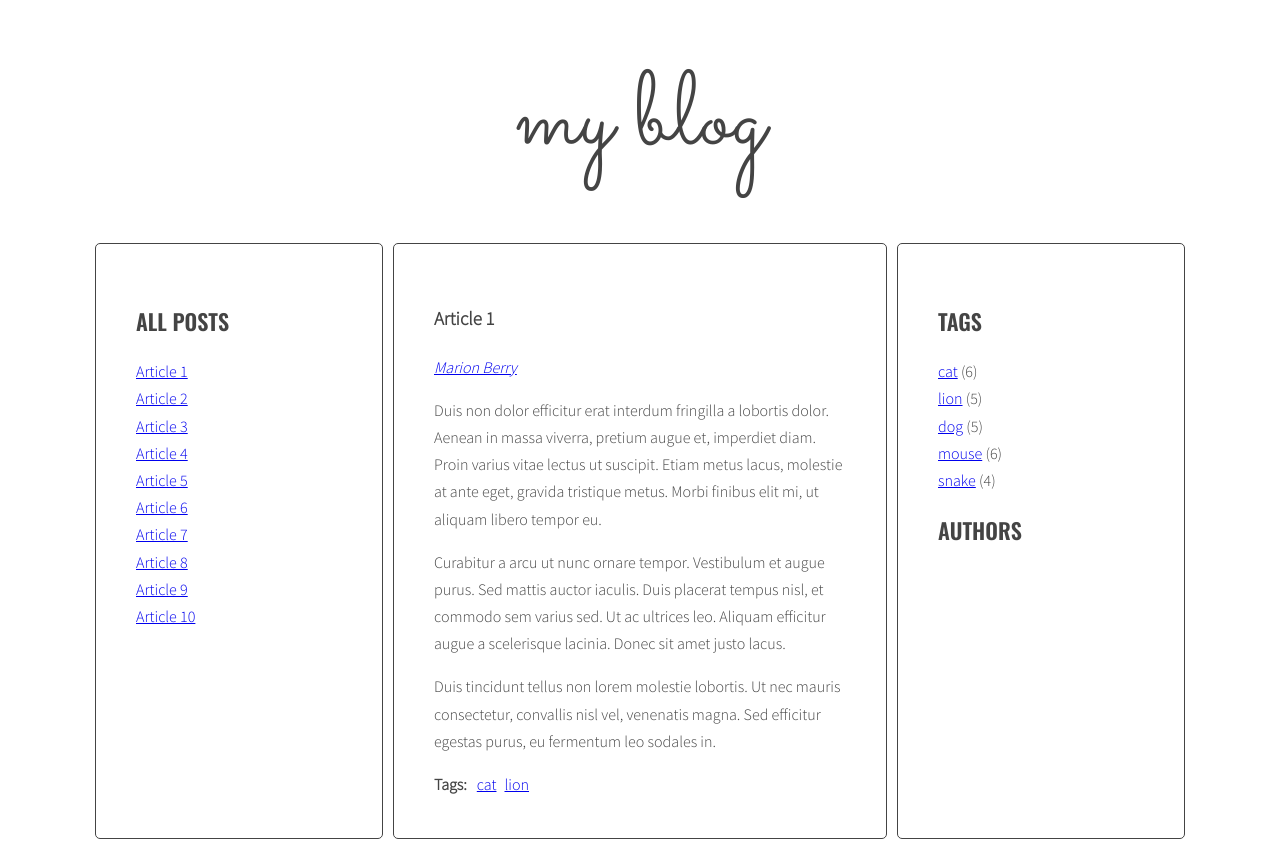
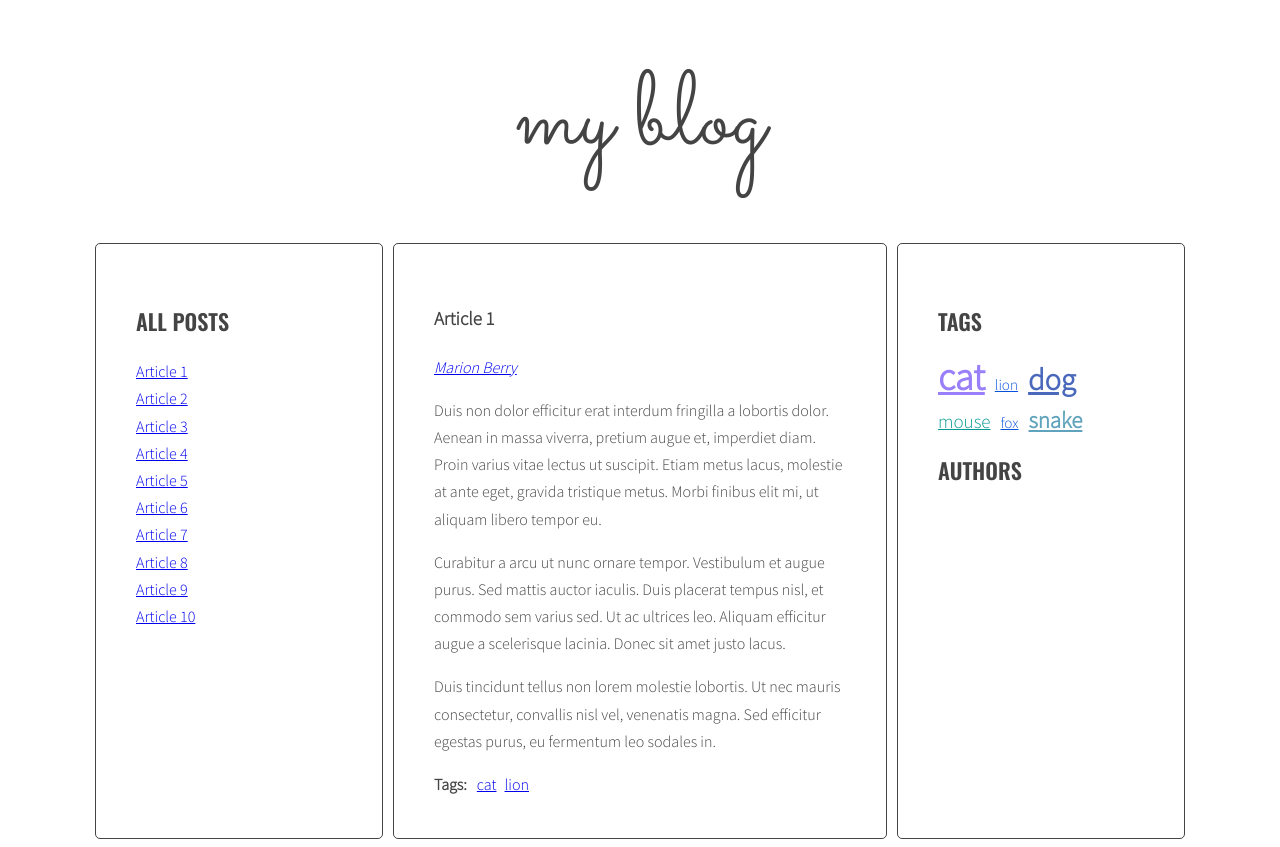
Before and after one commit to rafdul/javascript-blog, a website: page index.html in a window 1280 px wide. Drawn offline with nearby package versions, Linux system fonts and the light colour scheme.

Commit message:
Add style of tags cloud

```diff
--- a/index.html
+++ b/index.html
@@ -35,7 +35,7 @@
                   </ul>
                 </div>
               </article>
-              <article class="post" id="article-2" data-tags="dog mouse" data-author="Theo Tabby">
+              <article class="post" id="article-2" data-tags="dog mouse fox" data-author="Theo Tabby">
                 <h3 class="post-title">Article 2</h3>
                 <p class="post-author"></p>
                 <div class="post-content">
@@ -66,7 +66,7 @@
                   </ul>
                 </div>
               </article>
-              <article class="post" id="article-4" data-tags="lion dog cat" data-author="Kitty Toebean">
+              <article class="post" id="article-4" data-tags="snake dog cat" data-author="Kitty Toebean">
                 <h3 class="post-title">Article 4</h3>
                 <p class="post-author"></p>
                 <div class="post-content">
@@ -82,7 +82,7 @@
                   </ul>
                 </div>
               </article>
-              <article class="post" id="article-5" data-tags="snake cat" data-author="Marion Berry">
+              <article class="post" id="article-5" data-tags="snake cat dog" data-author="Marion Berry">
                 <h3 class="post-title">Article 5</h3>
                 <p class="post-author"></p>
                 <div class="post-content">
@@ -98,7 +98,7 @@
                   </ul>
                 </div>
               </article>
-              <article class="post" id="article-6" data-tags="dog snake" data-author="George Tuxedo">
+              <article class="post" id="article-6" data-tags="dog snake cat fox" data-author="George Tuxedo">
                 <h3 class="post-title">Article 6</h3>
                 <p class="post-author"></p>
                 <div class="post-content">
@@ -114,7 +114,7 @@
                   </ul>
                 </div>
               </article>
-              <article class="post" id="article-7" data-tags="mouse dog" data-author="Kitty Toebean">
+              <article class="post" id="article-7" data-tags="mouse dog fox" data-author="Kitty Toebean">
                 <h3 class="post-title">Article 7</h3>
                 <p class="post-author"></p>
                 <div class="post-content">
@@ -130,7 +130,7 @@
                   </ul>
                 </div>
               </article>
-              <article class="post" id="article-8" data-tags="lion mouse cat" data-author="Theo Tabby">
+              <article class="post" id="article-8" data-tags="lion mouse cat snake" data-author="Theo Tabby">
                 <h3 class="post-title">Article 8</h3>
                 <p class="post-author"></p>
                 <div class="post-content">
@@ -146,7 +146,7 @@
                   </ul>
                 </div>
               </article>
-              <article class="post" id="article-9" data-tags="mouse lion" data-author="Marion Berry">
+              <article class="post" id="article-9" data-tags="lion cat dog" data-author="Marion Berry">
                 <h3 class="post-title">Article 9</h3>
                 <p class="post-author"></p>
                 <div class="post-content">
@@ -162,7 +162,7 @@
                   </ul>
                 </div>
               </article>
-              <article class="post" id="article-10" data-tags="lion dog cat mouse snake" data-author="George Tuxedo">
+              <article class="post" id="article-10" data-tags="lion dog cat mouse snake fox" data-author="George Tuxedo">
                 <h3 class="post-title">Article 10</h3>
                 <p class="post-author"></p>
                 <div class="post-content">
--- a/js/script.js
+++ b/js/script.js
@@ -227,8 +227,8 @@ function myBlog() {
 
     for(let tag in allTags){
       /* [NEW] generate code of a link and add it to allTagsHTML */
-      allTagsHTML += '<li><a href="#tag-' + tag + '" class="' + calculateTagClass(allTags[tag], tagsParams) + '">' + tag + '</a>' + ' (' + allTags[tag] + ')</li> ';
-      // allTagsHTML += '<li><a href="#tag-' + tag + '">' + tag + '</a></li>'+'('+ allTags[tag]+') ';
+      allTagsHTML += '<a href="#tag-' + tag + '" class="' + calculateTagClass(allTags[tag], tagsParams) + '">' + tag + '</a>';
+      // allTagsHTML += '<li><a href="#tag-' + tag + '" class="' + calculateTagClass(allTags[tag], tagsParams) + '">' + tag + '</a>' + ' (' + allTags[tag] + ')</li> ';
     }
     /* [NEW] END LOOP: for each tag in allTags: */
 
--- a/sass/style.scss
+++ b/sass/style.scss
@@ -8,6 +8,7 @@ $color-dark: #444;
 $font-logo: 'Sacramento', cursive;
 $font-header: 'Oswald', sans-serif;
 $font-text: 'Source Sans Pro', sans-serif;
+$font-size-cloud: 38px;
 
 /* Global */
 
@@ -97,6 +98,42 @@ body {
   }
 }
 
+.tags {
+  font-size: $font-size-cloud;
+  line-height: 1;
+}
+
+.tags a {
+  padding-right: 10px;
+  display: inline-block;
+}
+
+.tag-size-5 {
+  font-size: 100%;
+  font-weight: 900;
+  color: #9980FA;
+}
+.tag-size-4 {
+  font-size: 80%;
+  font-weight: 700;
+  color: #4a69bd;
+}
+.tag-size-3 {
+  font-size: 60%;
+  font-weight: 600;
+  color: #60a3bc;
+}
+.tag-size-2 {
+  font-size: 50%;
+  font-weight: 400;
+  color: #079992;
+}
+.tag-size-1 {
+  font-size: 40%;
+  font-weight: 300;
+  color: #0652DD;
+}
+
 /* Authors */
 
 .authors {
```
Also changed, not shown: css/style.css, 1 other file.
